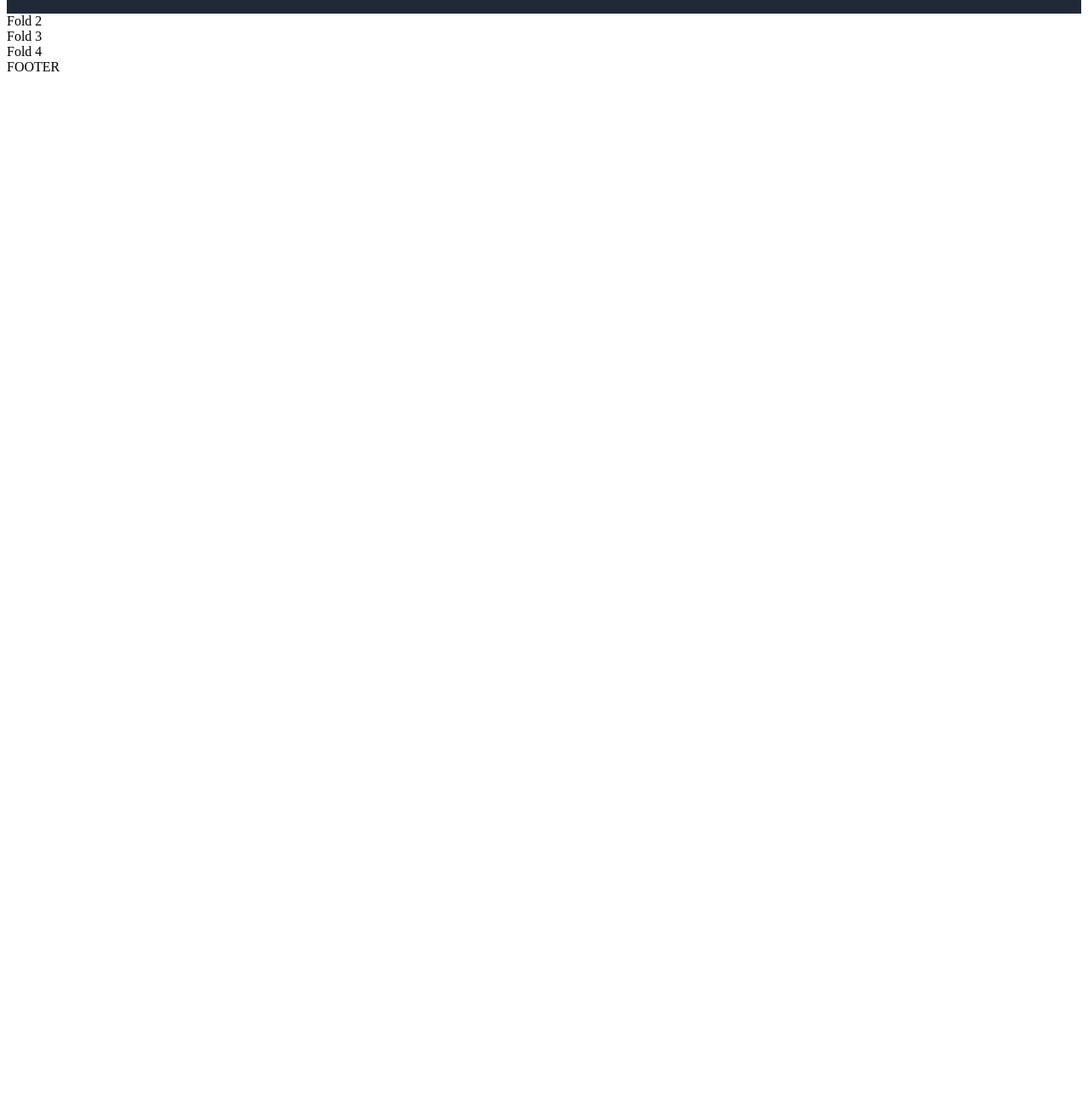
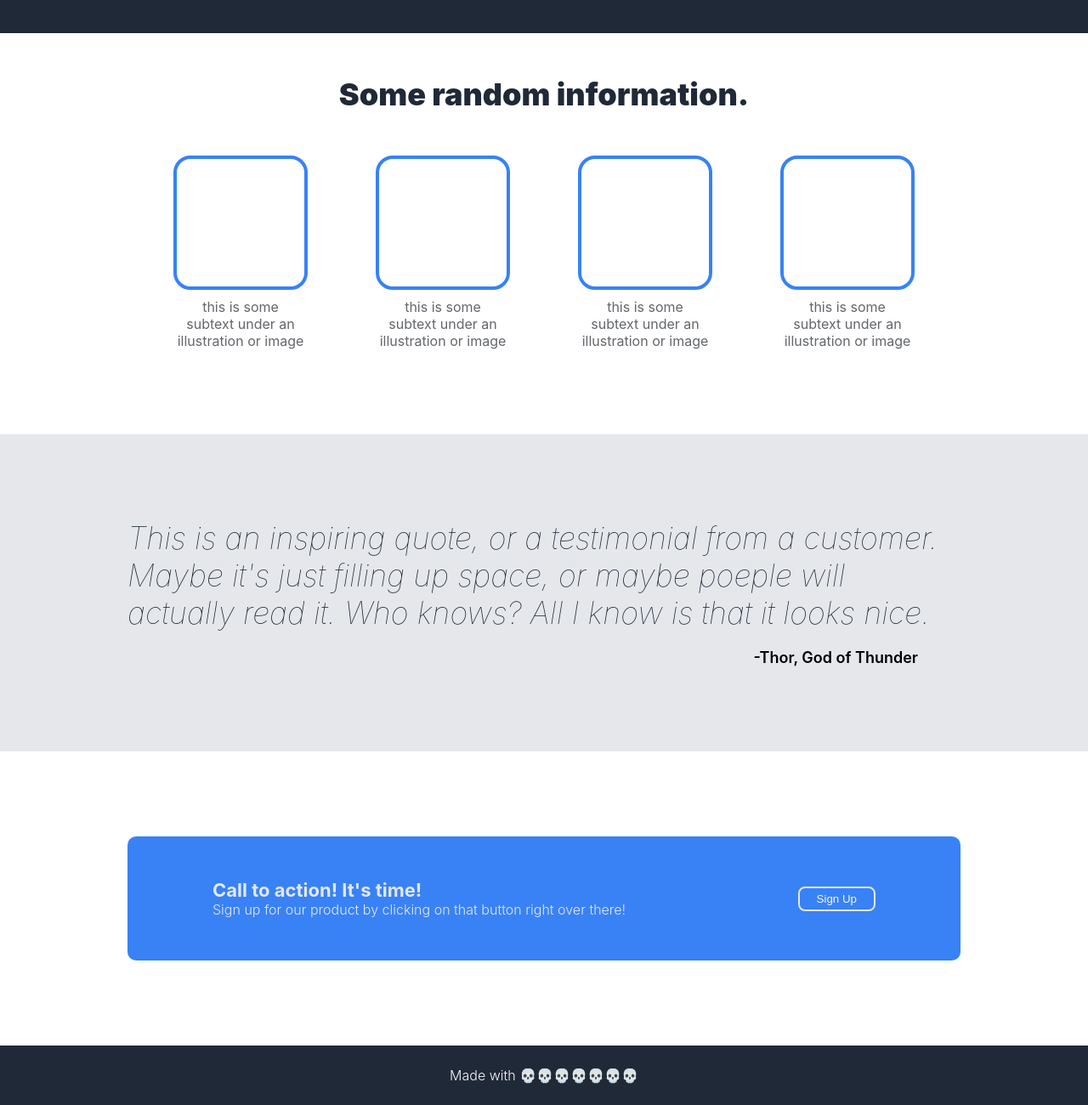
Before and after one commit to 2000aadi/landing-page, a plain HTML site: page index.html in a window 1280 px wide. Shown: the part 455-1755 px from the top of the page at 85% size. Before the commit the page ends 816 px from the top, so only its background shows below. Drawn offline with Linux system fonts and the light colour scheme.

Commit message:
page done

```diff
--- a/index.html
+++ b/index.html
@@ -31,9 +31,45 @@
           this is a placeholder for an image
       </div>
   </div>
-  <div class="f2">Fold 2</div>
-  <div class="f3">Fold 3</div>
-  <div class="f4">Fold 4</div>
-  <div class="footer">FOOTER</div>
+  <div class="f2">
+      <div class="heading">Some random information.</div>
+      <div class="other">
+          <div class="container">
+              <div class="img"></div>
+              <div class="text">this is some subtext under an illustration or image</div>
+          </div>
+          <div class="container">
+            <div class="img"></div>
+            <div class="text">this is some subtext under an illustration or image</div>
+        </div>
+        <div class="container">
+            <div class="img"></div>
+            <div class="text">this is some subtext under an illustration or image</div>
+        </div>
+        <div class="container">
+            <div class="img"></div>
+            <div class="text">this is some subtext under an illustration or image</div>
+        </div>
+      </div>
+  </div>
+  <div class="f3">
+      <div class="quote">This is an inspiring quote, or a testimonial from a customer.
+          Maybe it's just filling up space, or maybe poeple will actually read it.
+          Who knows? All I know is that it looks nice.
+      </div>
+      <div class="author">-Thor, God of Thunder</div>
+  </div>
+  <div class="f4">
+      <div class="container">
+          <div class="text">
+              <div id="maj">Call to action! It's time!</div>
+              <div id="min">Sign up for our product by clicking on that button right over there!</div>
+          </div>
+          <div class="button">
+              <button>Sign Up</button>
+          </div>
+      </div>
+  </div>
+  <div class="footer">Made with 💀💀💀💀💀💀💀</div>
 </body>
 </html>
--- a/style.css
+++ b/style.css
@@ -1,7 +1,7 @@
 /* style.css */
 
 body {
-    font-family: Roboto, Oxygen, Ubuntu, Cantarell, 'Open Sans', 'Helvetica Neue', sans-serif
+    font-family: -apple-system, BlinkMacSystemFont, 'Segoe UI', Roboto, Oxygen, Ubuntu, Cantarell, 'Open Sans', 'Helvetica Neue', sans-serif;
     margin: 0;
     min-height: 100vh;
   }
@@ -70,7 +70,10 @@ a {
     color: #E5E7EB;
     padding: 5px 20px;
     border-radius: 10px;
-    font-size: 12px;
+    font-size: 16px;
+    box-shadow: 0;
+    border: 0;
+    font-weight: 550;
 }
 
 .right-hero{
@@ -80,3 +83,119 @@ a {
     color: #E5E7EB;
     background-color: gray;
 }
+
+/* fold-2 */
+.f2 {
+    display: flex;
+    flex-direction: column;
+    justify-content: space-between;
+    align-items: center;
+    padding: 50px 150px 100px 150px;
+    gap: 50px;
+}
+
+.f2 .heading {
+    font-size: 36px;
+    font-weight: 900;
+    color: #1f2937;
+}
+
+.f2 .other{
+    display: flex;
+    flex: 1;
+    gap: 80px;
+    align-items: center;
+}
+
+.other .container{
+    display: flex;
+    flex-direction: column;
+    justify-content: space-between;
+    align-items: center;
+    gap: 10px;
+}
+
+.container .img {
+    width: 150px;
+    height: 150px;
+    border: 4px solid #3882F6;
+    border-radius: 20px;
+}
+
+.container .text {
+    text-align: center;
+    width: 150px;
+    color: #63666b;
+}
+
+/* f3 */
+.f3 {
+    display: flex;
+    flex-direction: column;
+    padding: 100px 150px;
+    background-color: #E5E7EB;
+    gap: 20px;
+}
+
+.f3 .quote {
+    font-size: 36px;
+    color: #1f2937;
+    font-style: italic;
+    font-weight: 100;
+}
+
+.f3 .author {
+    text-align: right;
+    font-size: 18px;
+    padding-right: 50px;
+    font-weight: 600;
+}
+
+/** f4 **/
+.f4 {
+    padding: 100px 150px;
+}
+
+.f4 .container {
+    display: flex;
+    flex: 1 1 auto;
+    justify-content: space-between;
+    background-color: #3882F6;
+    padding: 50px 100px;
+    align-items: center;
+    border-radius: 10px;
+}
+
+.f4 .container .text {
+    width: 500px;
+    text-align: left;
+    color: #E5E7EB;
+}
+
+.container .button button{
+    background-color: #3882F6;
+    border: 2px solid #E5E7EB;
+    color: #F9FAF8;
+    padding: 5px 20px;
+    border-radius: 8px;
+}
+
+#maj {
+    font-weight: 700;
+    font-size: 22px;
+}
+
+#min {
+    font-size: 16px;
+    font-weight: 300;
+}
+
+/** footer **/
+.footer {
+    padding: 25px 150px;
+    background: #1f2937;
+    vertical-align: middle;
+    text-align: center;
+    color: #F9FAF8;
+    font-weight: 300;
+}
```
